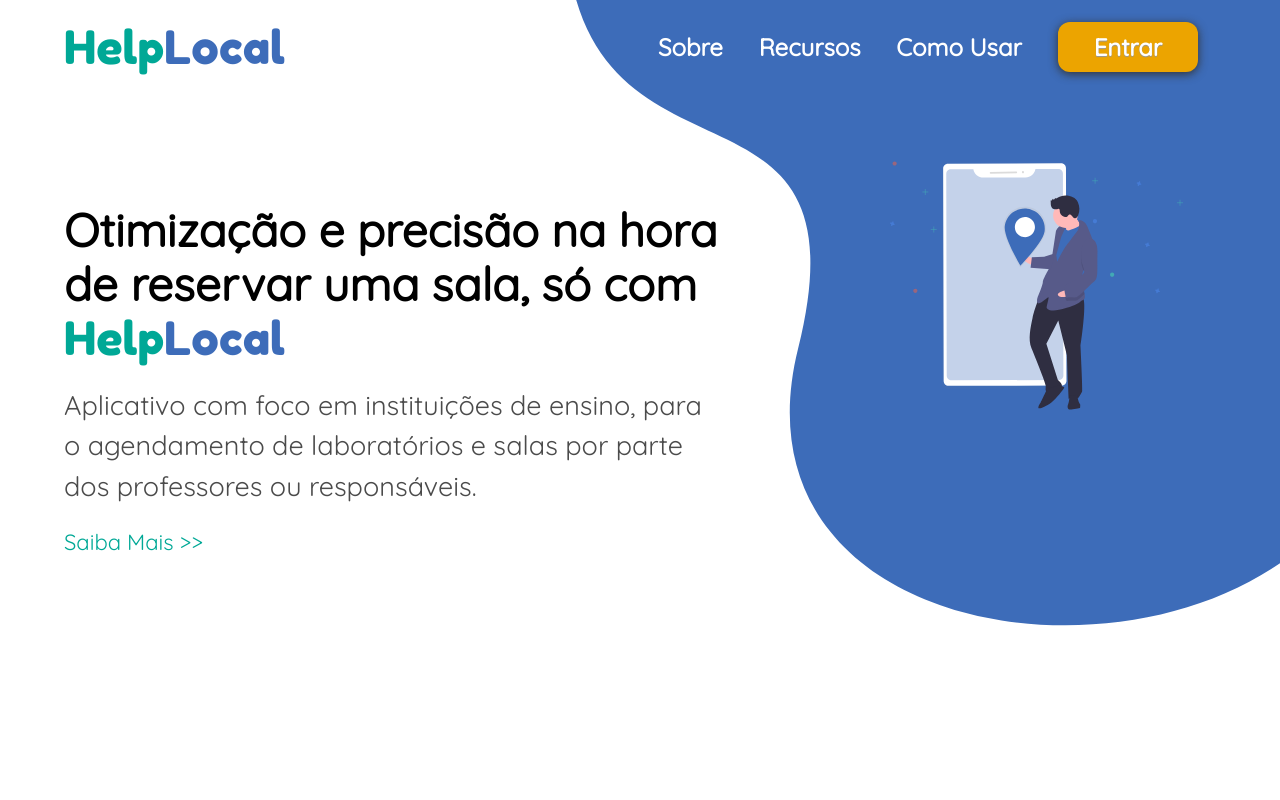
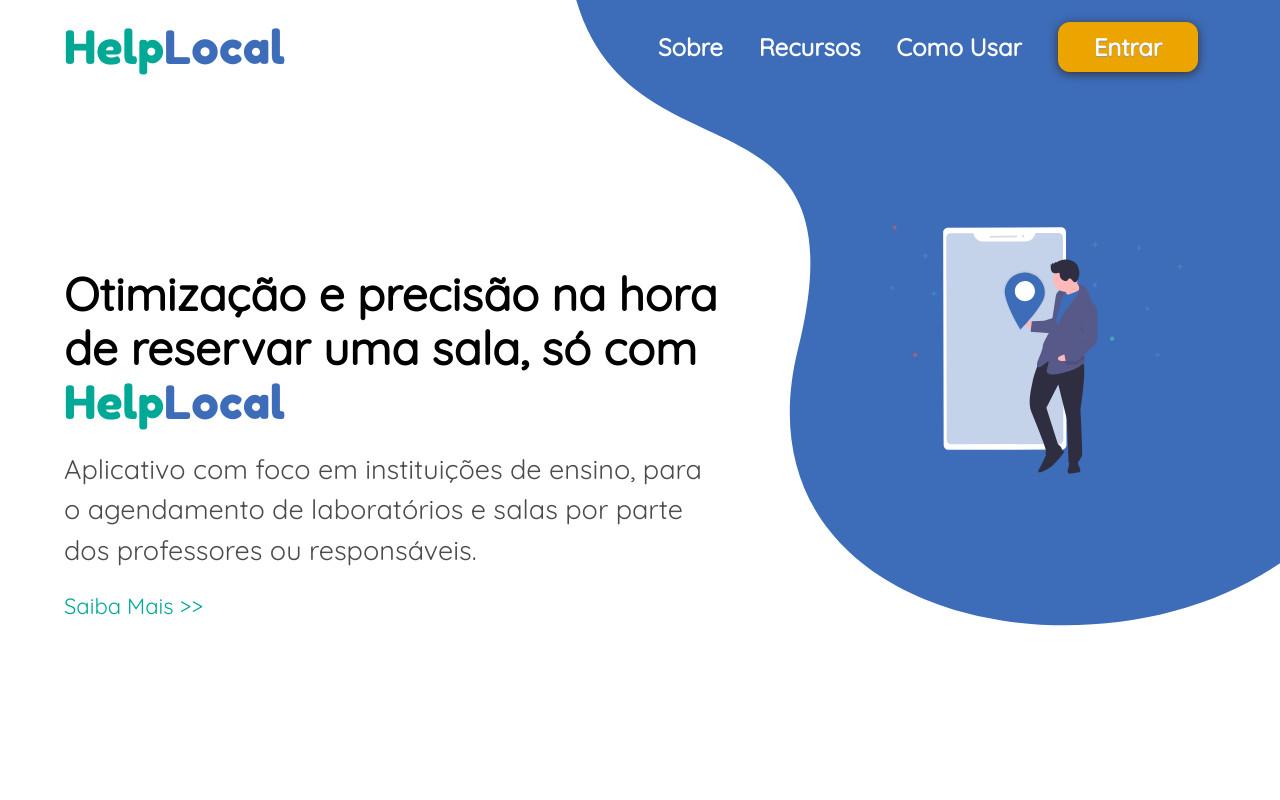
Before and after one commit to rign0002/Hackathon-Sebrae, a PHP site: page / in a window 1280 px wide. Run offline with PHP 8.4, Linux system fonts and the light colour scheme.

Commit message:
ultimo push por enquanto

```diff
--- a/css/style.css
+++ b/css/style.css
@@ -28,11 +28,12 @@ body {
     margin: 0 4%;
     display: grid;
     grid-template-areas: "a a" "b c";
+    min-height: 100vh;
 }
 
 .grid1 {
     grid-area: a;
-    min-height: 190px;
+    min-height: 90px;
 }
 
 .grid2 {
```
